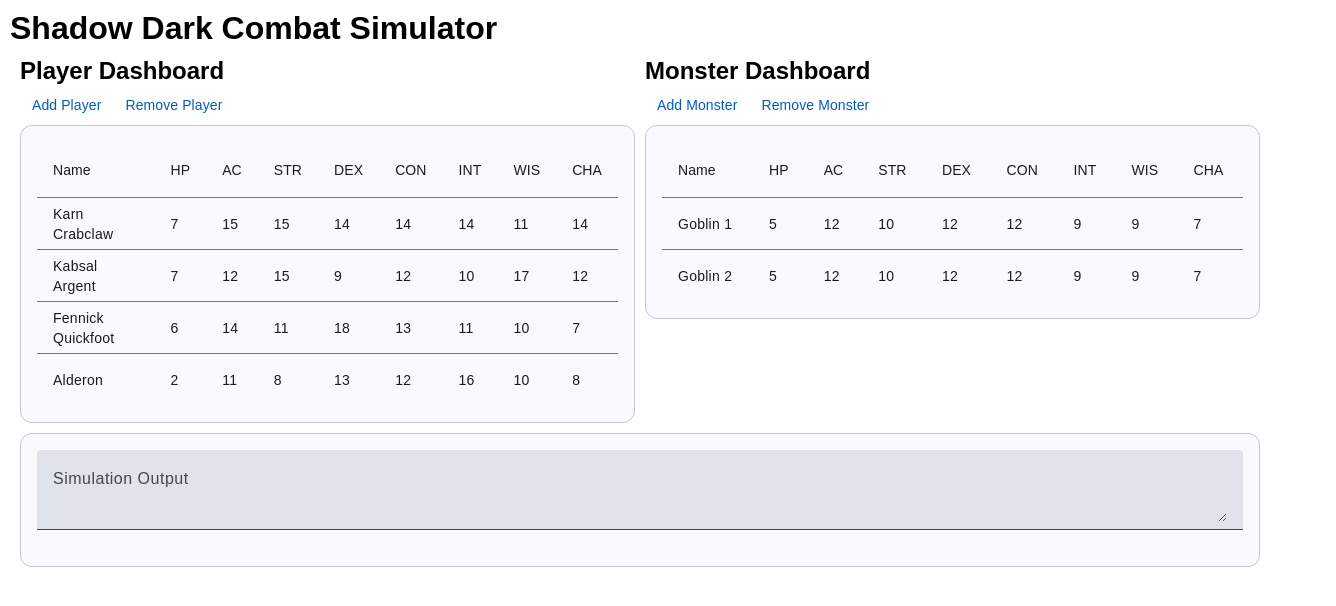
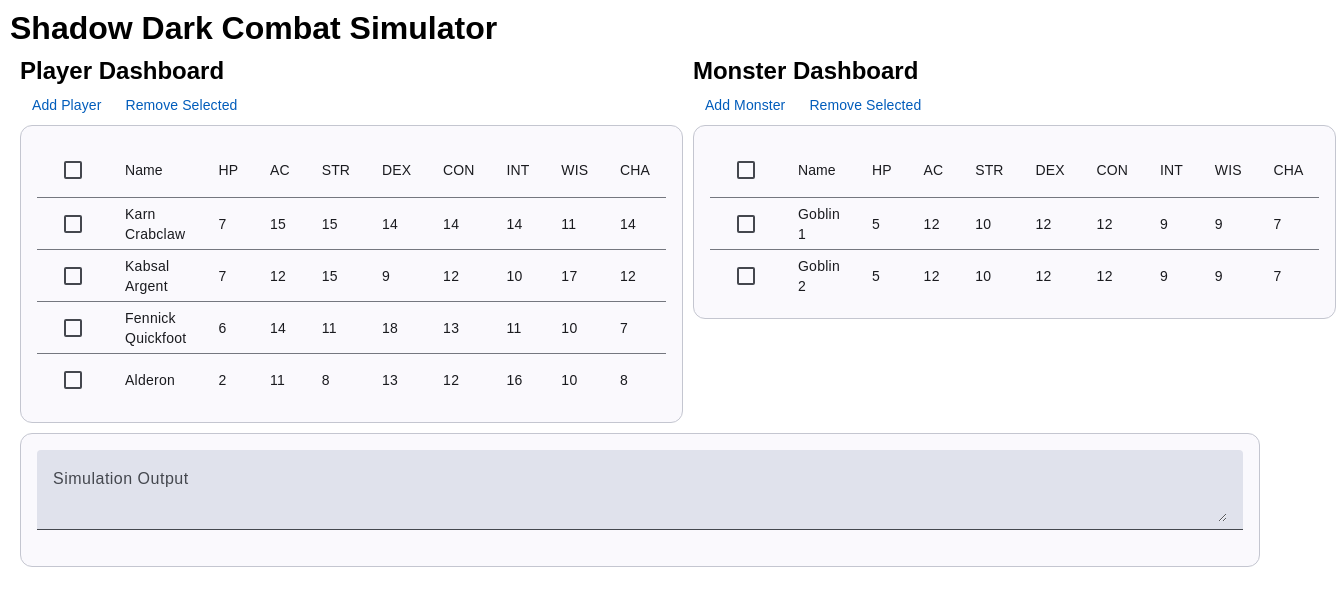
Before and after one commit to scottagillette/HowDarkAngular, an Angular app: page / in a window 1280 px wide. Shown: the top 606 px of the page, 1336 px wide, since content can reach past the window. Built offline with nearby package versions, Linux system fonts and the light colour scheme.

Commit message:
Add selection boxes and implement remove functionality

```diff
--- a/src/app/components/monster-dashboard/monster-dashboard.component.html
+++ b/src/app/components/monster-dashboard/monster-dashboard.component.html
@@ -2,12 +2,27 @@
 
 <div class="example-button-row">
   <button mat-button (click)="openAddMonsterDialog()">Add Monster</button>
-  <button mat-button (click)="removeLastMonster()">Remove Monster</button>
+  <button mat-button (click)="removeSelectedMonsters()">Remove Selected</button>
 </div>
 
 <mat-card appearance="outlined">
   <mat-card-content>
     <table mat-table [dataSource]="datasource" class="mat-elevation-z8">
+      <ng-container matColumnDef="select">
+        <th mat-header-cell *matHeaderCellDef>
+          <mat-checkbox (change)="$event ? toggleAllMonsters() : null"
+                      [checked]="selection.hasValue() && isAllSelected()"
+                      [indeterminate]="selection.hasValue() && !isAllSelected()">
+          </mat-checkbox>
+        </th>
+        <td mat-cell *matCellDef="let row">
+          <mat-checkbox (click)="$event.stopPropagation()"
+                      (change)="$event ? selection.toggle(row) : null"
+                      [checked]="selection.isSelected(row)">
+          </mat-checkbox>
+        </td>
+      </ng-container>
+
       <ng-container matColumnDef="name">
         <th mat-header-cell *matHeaderCellDef> Name</th>
         <td mat-cell *matCellDef="let creature"> {{ creature.name }}</td>
--- a/src/app/components/monster-dashboard/monster-dashboard.component.ts
+++ b/src/app/components/monster-dashboard/monster-dashboard.component.ts
@@ -3,6 +3,9 @@ import { MatButtonModule } from '@angular/material/button';
 import { MatCardModule } from '@angular/material/card';
 import { MatTableModule } from '@angular/material/table';
 import { MatDialog, MatDialogModule } from '@angular/material/dialog';
+import { MatCheckboxModule } from '@angular/material/checkbox';
+import { SelectionModel } from '@angular/cdk/collections';
+import { CommonModule } from '@angular/common';
 import { MonsterDialogComponent } from '../monster-dialog/monster-dialog.component';
 
 export interface Creature {
@@ -26,10 +29,12 @@ const MONSTER_DATA: Creature[] = [
   selector: 'app-monster-dashboard',
   standalone: true,
   imports: [
+    CommonModule,
     MatButtonModule,
     MatCardModule,
     MatTableModule,
     MatDialogModule,
+    MatCheckboxModule,
     MonsterDialogComponent
   ],
   templateUrl: './monster-dashboard.component.html',
@@ -38,8 +43,30 @@ const MONSTER_DATA: Creature[] = [
 export class MonsterDashboardComponent {
   constructor(private dialog: MatDialog) {}
 
-  displayedColumns = ['name', 'hp', 'ac', 'strength', 'dexterity', 'constitution', 'intelligence', 'wisdom', 'charisma'];
+  displayedColumns = ['select', 'name', 'hp', 'ac', 'strength', 'dexterity', 'constitution', 'intelligence', 'wisdom', 'charisma'];
   datasource = MONSTER_DATA;
+  selection = new SelectionModel<Creature>(true, []);
+
+  isAllSelected() {
+    const numSelected = this.selection.selected.length;
+    const numRows = this.datasource.length;
+    return numSelected === numRows;
+  }
+
+  toggleAllMonsters() {
+    if (this.isAllSelected()) {
+      this.selection.clear();
+      return;
+    }
+
+    this.selection.select(...this.datasource);
+  }
+
+  removeSelectedMonsters() {
+    const selectedMonsters = new Set(this.selection.selected);
+    this.datasource = this.datasource.filter(monster => !selectedMonsters.has(monster));
+    this.selection.clear();
+  }
 
   openAddMonsterDialog(): void {
     const dialogRef = this.dialog.open(MonsterDialogComponent);
@@ -50,10 +77,4 @@ export class MonsterDashboardComponent {
       }
     });
   }
-
-  removeLastMonster(): void {
-    if (this.datasource.length > 0) {
-      this.datasource = this.datasource.slice(0, -1);
-    }
-  }
 }
--- a/src/app/components/player-dashboard/player-dashboard.component.html
+++ b/src/app/components/player-dashboard/player-dashboard.component.html
@@ -2,12 +2,27 @@
 
 <div class="example-button-row">
   <button mat-button (click)="openAddPlayerDialog()">Add Player</button>
-  <button mat-button (click)="removeLastPlayer()">Remove Player</button>
+  <button mat-button (click)="removeSelectedPlayers()">Remove Selected</button>
 </div>
 
 <mat-card appearance="outlined">
   <mat-card-content>
     <table mat-table [dataSource]="datasource" class="mat-elevation-z8">
+      <ng-container matColumnDef="select">
+        <th mat-header-cell *matHeaderCellDef>
+          <mat-checkbox (change)="$event ? toggleAllPlayers() : null"
+                      [checked]="selection.hasValue() && isAllSelected()"
+                      [indeterminate]="selection.hasValue() && !isAllSelected()">
+          </mat-checkbox>
+        </th>
+        <td mat-cell *matCellDef="let row">
+          <mat-checkbox (click)="$event.stopPropagation()"
+                      (change)="$event ? selection.toggle(row) : null"
+                      [checked]="selection.isSelected(row)">
+          </mat-checkbox>
+        </td>
+      </ng-container>
+
       <ng-container matColumnDef="name">
         <th mat-header-cell *matHeaderCellDef> Name</th>
         <td mat-cell *matCellDef="let creature"> {{ creature.name }}</td>
--- a/src/app/components/player-dashboard/player-dashboard.component.ts
+++ b/src/app/components/player-dashboard/player-dashboard.component.ts
@@ -1,8 +1,11 @@
-import { ChangeDetectionStrategy, Component } from '@angular/core';
+import { Component } from '@angular/core';
 import { MatButtonModule } from '@angular/material/button';
 import { MatCardModule } from '@angular/material/card';
 import { MatTableModule } from '@angular/material/table';
 import { MatDialog } from '@angular/material/dialog';
+import { MatCheckboxModule } from '@angular/material/checkbox';
+import { SelectionModel } from '@angular/cdk/collections';
+import { CommonModule } from '@angular/common';
 import { CharacterDialogComponent } from '../character-dialog/character-dialog.component';
 
 export interface Creature {
@@ -27,15 +30,43 @@ const PLAYER_DATA: Creature[] = [
 @Component({
   selector: 'app-player-dashboard',
   standalone: true,
-  imports: [ MatButtonModule, MatCardModule, MatTableModule ],
+  imports: [
+    CommonModule,
+    MatButtonModule,
+    MatCardModule,
+    MatTableModule,
+    MatCheckboxModule
+  ],
   templateUrl: './player-dashboard.component.html',
   styleUrl: './player-dashboard.component.css'
 })
 export class PlayerDashboardComponent {
   constructor(private dialog: MatDialog) {}
 
-  displayedColumns = ['name', 'hp', 'ac', 'strength', 'dexterity', 'constitution', 'intelligence', 'wisdom', 'charisma'];
+  displayedColumns = ['select', 'name', 'hp', 'ac', 'strength', 'dexterity', 'constitution', 'intelligence', 'wisdom', 'charisma'];
   datasource = PLAYER_DATA;
+  selection = new SelectionModel<Creature>(true, []);
+
+  isAllSelected() {
+    const numSelected = this.selection.selected.length;
+    const numRows = this.datasource.length;
+    return numSelected === numRows;
+  }
+
+  toggleAllPlayers() {
+    if (this.isAllSelected()) {
+      this.selection.clear();
+      return;
+    }
+
+    this.selection.select(...this.datasource);
+  }
+
+  removeSelectedPlayers() {
+    const selectedPlayers = new Set(this.selection.selected);
+    this.datasource = this.datasource.filter(player => !selectedPlayers.has(player));
+    this.selection.clear();
+  }
 
   openAddPlayerDialog(): void {
     const dialogRef = this.dialog.open(CharacterDialogComponent);
@@ -46,10 +77,4 @@ export class PlayerDashboardComponent {
       }
     });
   }
-
-  removeLastPlayer(): void {
-    if (this.datasource.length > 0) {
-      this.datasource = this.datasource.slice(0, -1);
-    }
-  }
 }
```
